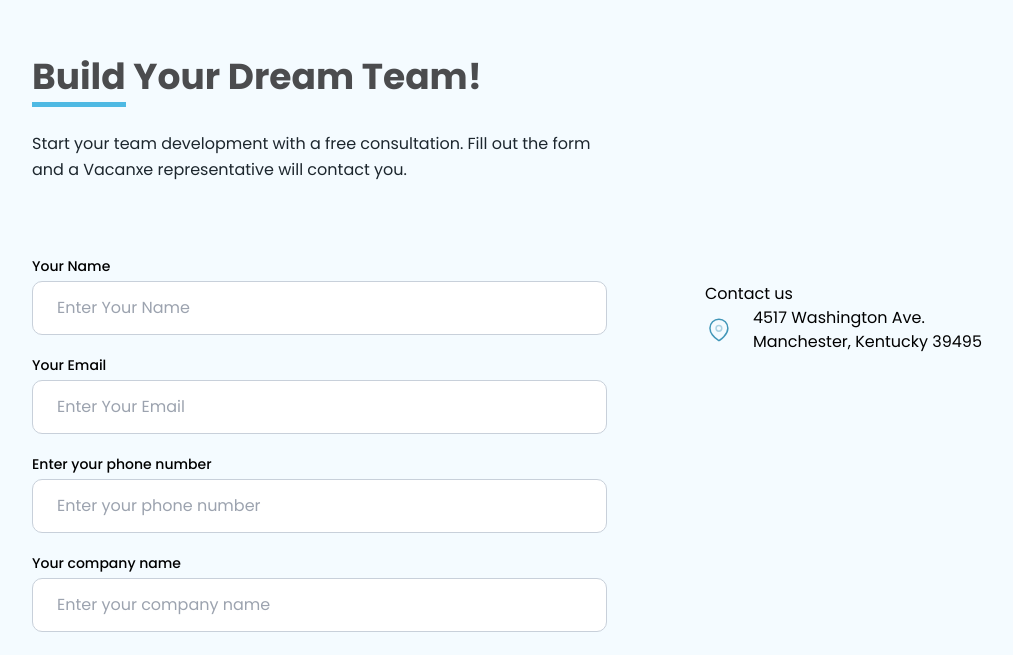
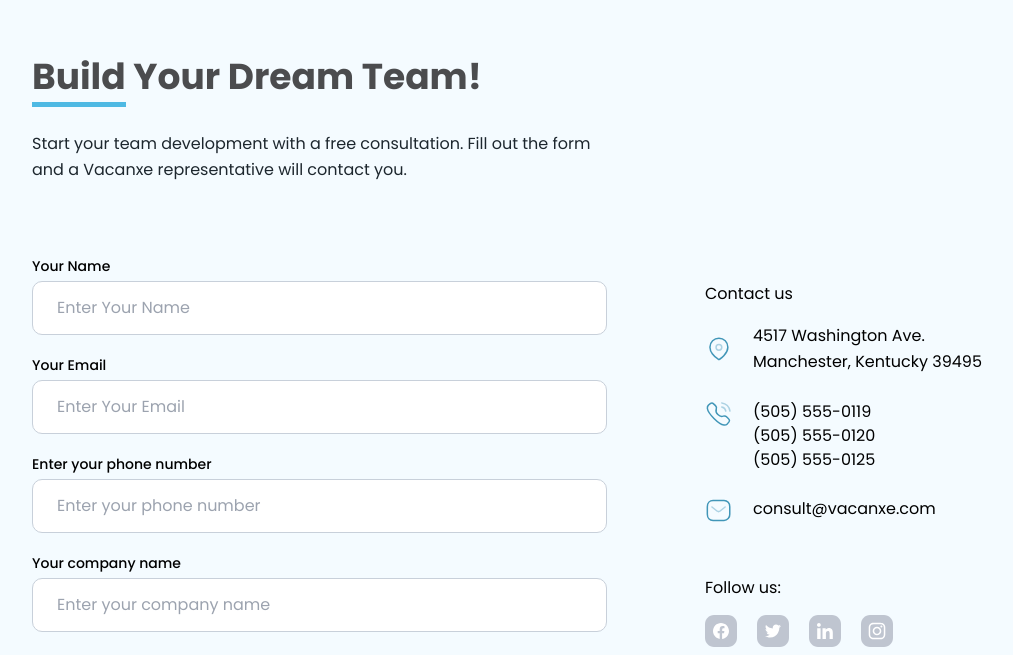
Before and after one commit to DOriginalSamxie/Vacanxe, a React (Create React App) app: page / in a window 1280 px wide. Shown: the part 2162-2817 px from the top of the page, without its empty margins (240-1253 px from the left). Built offline with nearby package versions, Linux system fonts and the light colour scheme.

Commit message:
navbar completed

```diff
--- a/src/FeaturesFour.jsx
+++ b/src/FeaturesFour.jsx
@@ -1,11 +1,17 @@
 import React from 'react'
 import Location from '../src/Assets/Location.svg'
+import Calling from '../src/Assets/Calling.svg'
+import Message from '../src/Assets/Message.svg'
+import Facebook from '../src/Assets/facebook.svg'
+import Twitter from '../src/Assets/twitter.svg'
+import Linkedin from '../src/Assets/linkedin.svg'
+import Instagram from '../src/Assets/instagram.svg'
 
 const FeaturesFour = () => {
   return (
-    <section className='featurestwo md:mt-[89.33px]  mt-[20px] bg-[#F4FBFF] px-12 md:px-2 lg:px-0'>
+    <section className='featurestwo md:mt-[89.33px]  mt-[20px] bg-[#F4FBFF] px-12 md:px-2 lg:px-0 pb-[140px]'>
       <div>
-        <form className=' container mx-auto max-w-[1539px] flex flex-col lg:flex-row xl:pl-[272px] space-x-[98px] lg:px-4'>
+        <form className=' container mx-auto max-w-[1539px]  flex flex-col lg:flex-row xl:pl-[272px] lg:space-x-[98px] lg:px-4'>
           <div className='max-w-[575px]'>
             <h1 className='max-w-[450px] md:pt-[64px] text-[#4B4C4E] lg:leading-[47px] lg:text-[36px] font-bold '>
               <span className='border-b-[5px] border-b-[#4EB9E3]'>Build</span>{' '}
@@ -83,13 +89,40 @@ const FeaturesFour = () => {
               </div>
             </div>
           </div>
-          <div className=' w-1/2'>
-            <h2 className='lg:pt-[293px]'>Contact us</h2>
+          <div className=' '>
+            <h2 className='lg:pt-[293px] pb-[17px]'>Contact us</h2>
             <div className='  '>
-              <p className='flex items-center gap-[20px]'>
-                <img src={Location} />
+              <p className='flex items-center gap-[20px] text-[16px] leading-[26px] pb-[25px]'>
+                <img src={Location} alt='location' />
                 4517 Washington Ave. Manchester, Kentucky 39495
               </p>
+            </div>
+            <div className='  '>
+              <ul className='flex gap-[20px] pb-[25px]'>
+                <div>
+                  <img src={Calling} alt='calling' />
+                </div>
+                <div>
+                  <li>(505) 555-0119</li>
+                  <li>(505) 555-0120</li>
+                  <li>(505) 555-0125</li>
+                </div>
+              </ul>
+            </div>
+            <div>
+              <p className='flex gap-[20px] pb-[51px]'>
+                <img src={Message} alt='message' />
+                consult@vacanxe.com
+              </p>
+            </div>
+            <div>
+              <h2 className='pb-[15px]'>Follow us:</h2>
+              <div className='flex gap-[20px]'>
+                <img src={Facebook} alt='facebook' />
+                <img src={Twitter} alt='twiiter' />
+                <img src={Linkedin} alt='linkedin' />
+                <img src={Instagram} alt='instagram' />
+              </div>
             </div>
           </div>
         </form>
```
